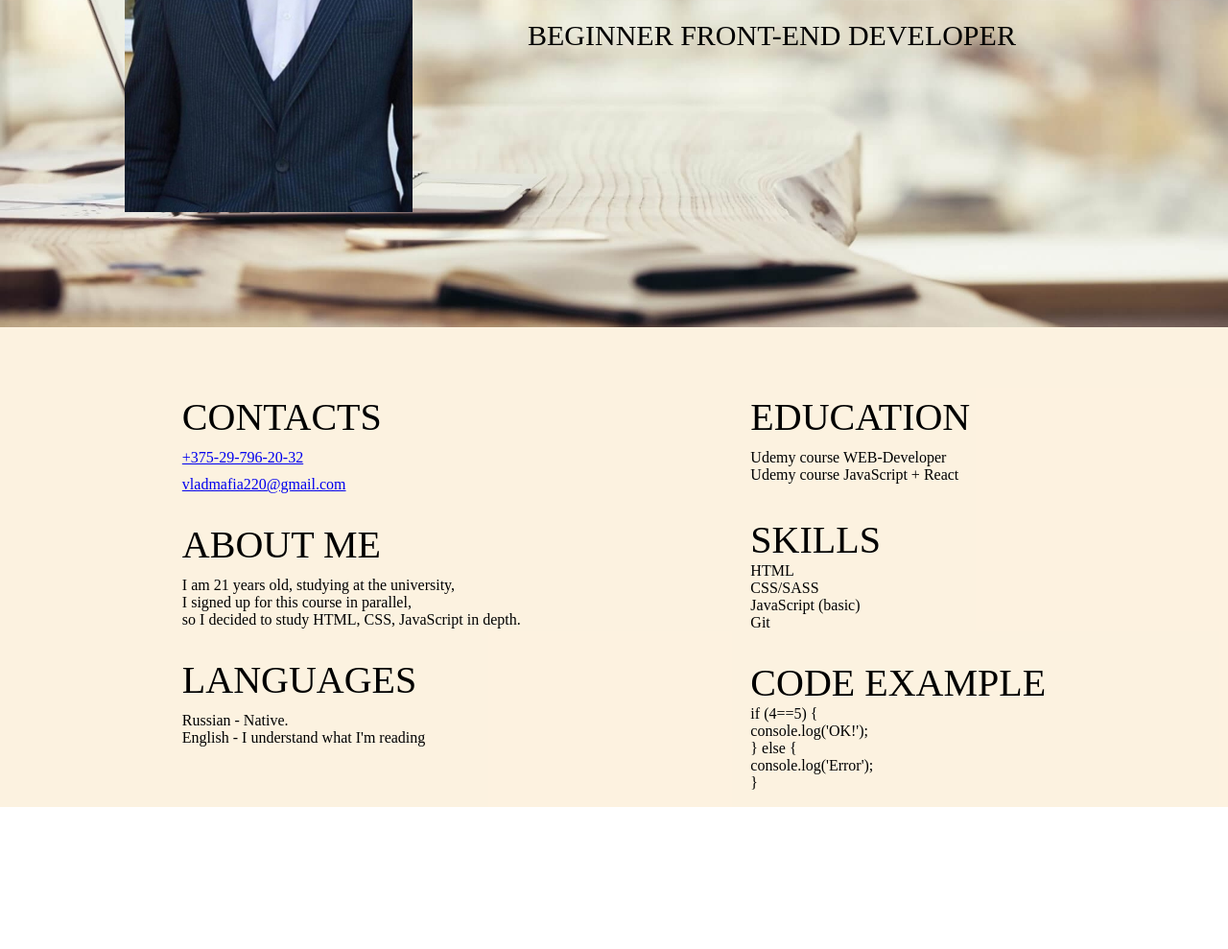
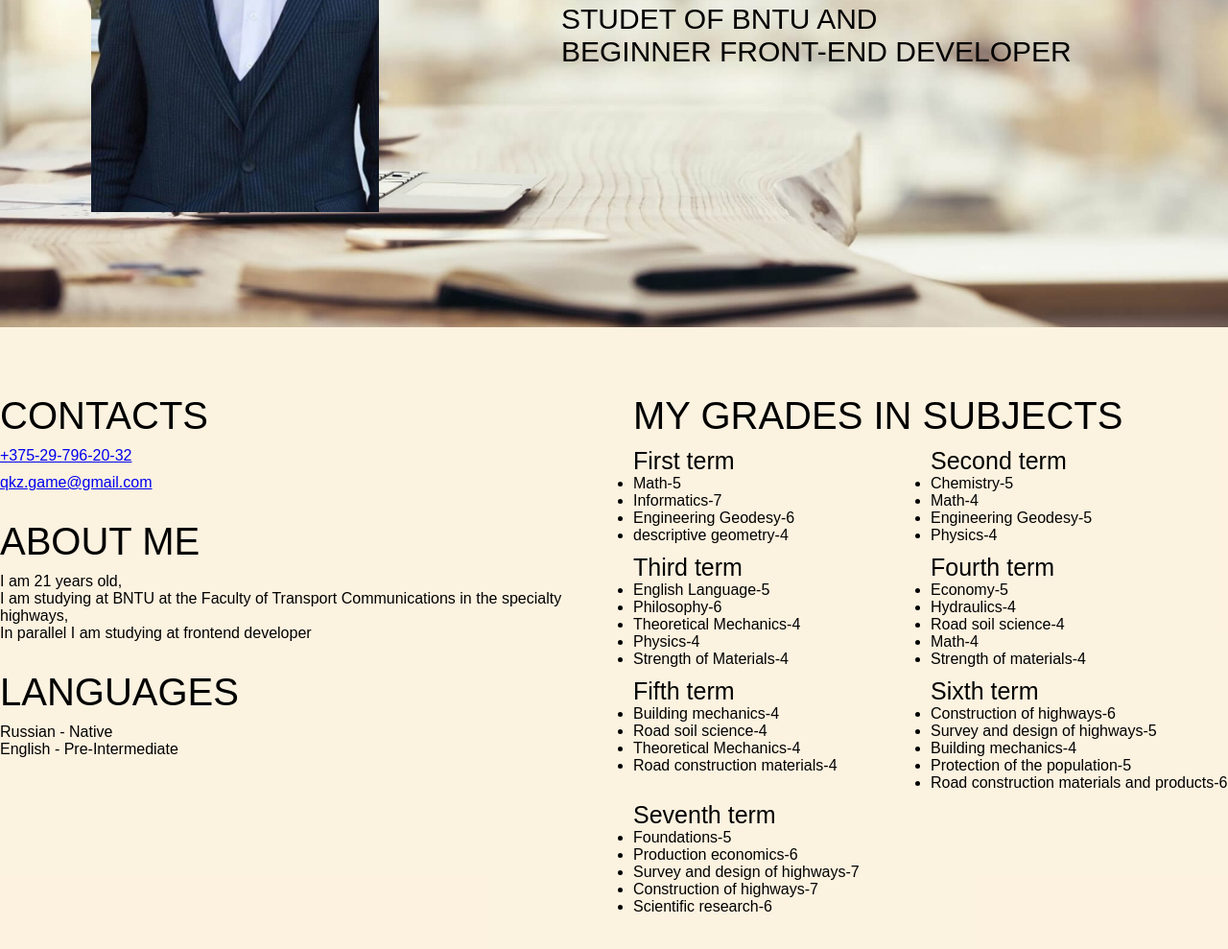
Before and after one commit to vladprogrim/rsschool-cv, a plain HTML site: page index.html in a window 1280 px wide. Shown: the part 359-1348 px from the top of the page at 96% size. Before the commit the page ends 1200 px from the top, so only its background shows below. Drawn offline with Linux system fonts and the light colour scheme.

Commit message:
docs: bntu

```diff
--- a/css/style.css
+++ b/css/style.css
@@ -1,16 +1,22 @@
 * {
+    font-family: 'Arial';
+    font-style: normal;
     box-sizing: border-box;
     margin: 0;
     padding: 0;
 }
 
+body {
+    display: grid;
+}
+
 .container {
-    width: 1140px;
+    width: 1280px;
     margin: 0 auto;
 }
 
 .promo {
-    background: url('/rsschool-cv/img/1645092948_23-phonoteka-org-p-ofisnii-fon-dlya-prezentatsii-23.jpg') center center/cover no-repeat;
+    background: url('/rsschool-cv/img/1645092948_23-phonoteka-org-p-ofisnii-fon-dlya-prezentatsii-23.jpg') center center / cover no-repeat;
     height: 700px;
 }
 
@@ -47,7 +53,7 @@
 }
 
 .information {
-    height: 500px;
+    height: 660px;
     background-color:rgba(252, 239, 216, 0.788);
 }
 
@@ -90,6 +96,14 @@
     margin-top: 10px;
 }
 
+.subjects {
+    font-size: 14px;
+}
+
+.title_sem {
+    font-size: 30px;
+}
+
 .educ_text {
     margin-top: 70px;
     font-size: 40px;
@@ -111,3 +125,33 @@
     font-size: 40px;
     text-transform: uppercase;
 }
+
+.second_column {
+    margin-left: 40px;
+}
+
+.name_title {
+    margin-top: 70px;
+    font-size: 40px;
+    text-transform: uppercase;
+
+}
+
+.name_term {
+    font-size: 25px;
+}
+
+.second_column {
+    display: flex;
+    flex-direction: column;
+}
+
+.wrapper {
+    justify-content: space-between;
+    display: flex;
+    margin-top: 10px;
+}
+
+.item {
+    width: 310px;
+}
--- a/index.html
+++ b/index.html
@@ -15,7 +15,7 @@
                 <div class="descr">
                     <div class="name">Svirskiy Vladislav</div>
                     <div class="divider"></div>
-                    <div class="proffesion">Beginner Front-end Developer</div>
+                    <div class="proffesion">Studet of BNTU and <br>Beginner Front-end Developer</div>
                 </div>
             </div>
         </div>
@@ -27,14 +27,14 @@
                     <div class="contacts">
                         <div class="textcontact">Contacts</div>
                         <div class="number"><a href="tel:+375297962032">+375&#8209;29&#8209;796&#8209;20&#8209;32</a></div>
-                        <div class="adress"><a href="mailto:vladmafia220@gmail.com">vladmafia220@gmail.com</a></div>
+                        <div class="adress"><a href="mailto:qkz.game@gmail.com">qkz.game@gmail.com</a></div>
                     </div>
                     <div class="aboutMe">
                         <div class="about">
                             About Me
                         </div>
                         <div class="descr_about">
-                            I am 21 years old, studying at the university,<br> I signed up for this course in parallel,<br>so I decided to study HTML, CSS, JavaScript in depth.
+                            I am 21 years old, <br> I am studying at BNTU at the Faculty of Transport Communications in the specialty highways,<br> In parallel I am studying at frontend developer
                         </div>
                     </div>
                     <div class="langs">
@@ -42,43 +42,96 @@
                             Languages
                         </div>
                         <div class="descr_languag">
-                            Russian - Native.<br>
-                            English - I understand what I'm reading
+                            Russian - Native<br>
+                            English - Pre-Intermediate
                         </div>
                     </div>
                 </div>
                 <div class="second_column">
-                    <div class="education">
-                        <div class="educ_text">
-                            Education
+                    <div class="name_title">
+                        My grades in subjects</div>
+                        <div class="wrapper">
+                            <div class="item">
+                                <div class="name_term">
+                                    First term</div>
+                                <ul class="title_sub">
+                                    <li class="decs_sub">Math-5</li>
+                                    <li class="decs_sub">Informatics-7</li>
+                                    <li class="decs_sub">Engineering Geodesy-6</li>
+                                    <li class="decs_sub">descriptive geometry-4</li>
+                                </ul>
                         </div>
-                        <div class="courses">
-                            Udemy course WEB-Developer<br>
-                            Udemy course JavaScript + React
+                            <div class="item">
+                                <div class="name_term">Second term</div>
+                                <ul class="title_sub">
+                                    <li class="decs_sub">Сhemistry-5</li>
+                                    <li class="decs_sub">Math-4</li>
+                                    <li class="decs_sub">Engineering Geodesy-5</li>
+                                    <li class="decs_sub">Physics-4</li>
+                                </ul>
+                            </div>
                         </div>
-                    </div>
-                    <div class="skills">
-                        <div class="skills_text">
-                            Skills
+                        <div class="wrapper">
+                            <div class="item">
+                                <div class="name_term">
+                                    Third term</div>
+                                <ul class="title_sub">
+                                    <li class="decs_sub">English Language-5</li>
+                                    <li class="decs_sub">Philosophy-6</li>
+                                    <li class="decs_sub">Theoretical Mechanics-4</li>
+                                    <li class="decs_sub">Physics-4</li>
+                                    <li class="decs_sub">Strength of Materials-4</li>
+                                </ul>
                         </div>
-                        <div class="skills_descr">
-                            HTML<br>
-                            CSS/SASS<br>
-                            JavaScript (basic)<br>
-                            Git
+                            <div class="item">
+                                <div class="name_term">
+                                   Fourth term</div>
+                                <ul class="title_sub">
+                                    <li class="decs_sub">Economy-5</li>
+                                    <li class="decs_sub">Hydraulics-4</li>
+                                    <li class="decs_sub">Road soil science-4</li>
+                                    <li class="decs_sub">Math-4</li>
+                                    <li class="decs_sub">Strength of materials-4</li>
+                                </ul>
+                            </div>
                         </div>
-                    </div>
-                    <div class="code">
-                        <div class="code_example">Code Example</div>
-                        <div class="code_descr">if (4==5) {<br>
-                            console.log('OK!');<br>
-                        } else {<br>
-                            console.log('Error');<br>
-                        }</div>
-                    </div>
+                        <div class="wrapper">
+                            <div class="item">
+                                <div class="name_term">
+                                    Fifth term</div>
+                                <ul class="title_sub">
+                                    <li class="decs_sub">Building mechanics-4</li>
+                                    <li class="decs_sub">Road soil science-4</li>
+                                    <li class="decs_sub">Theoretical Mechanics-4</li>
+                                    <li class="decs_sub">Road construction materials-4</li>
+                                </ul>
+                        </div>
+                            <div class="item">
+                                <div class="name_term">
+                                    Sixth term</div>
+                                <ul class="title_sub">
+                                    <li class="decs_sub">Construction of highways-6</li>
+                                    <li class="decs_sub">Survey and design of highways-5</li>
+                                    <li class="decs_sub">Building mechanics-4</li>
+                                    <li class="decs_sub">Protection of the population-5</li>
+                                    <li class="decs_sub">Road construction materials and products-6</li>
+                                </ul>
+                            </div>
+                        </div>
+                        <div class="wrapper">
+                            <div class="item">
+                                <div class="name_term">
+                                    Seventh term</div>
+                                <ul class="title_sub">
+                                    <li class="decs_sub">Foundations-5</li>
+                                    <li class="decs_sub">Production economics-6</li>
+                                    <li class="decs_sub">Survey and design of highways-7</li>
+                                    <li class="decs_sub">Construction of highways-7</li>
+                                    <li class="decs_sub">Scientific research-6</li>
+                                </ul>
+                        </div>
+                        </div>
                 </div>
-            </div>
-        </div>
     </section>
 </body>
 </html>
```
Also changed, not shown: 2 other files.
